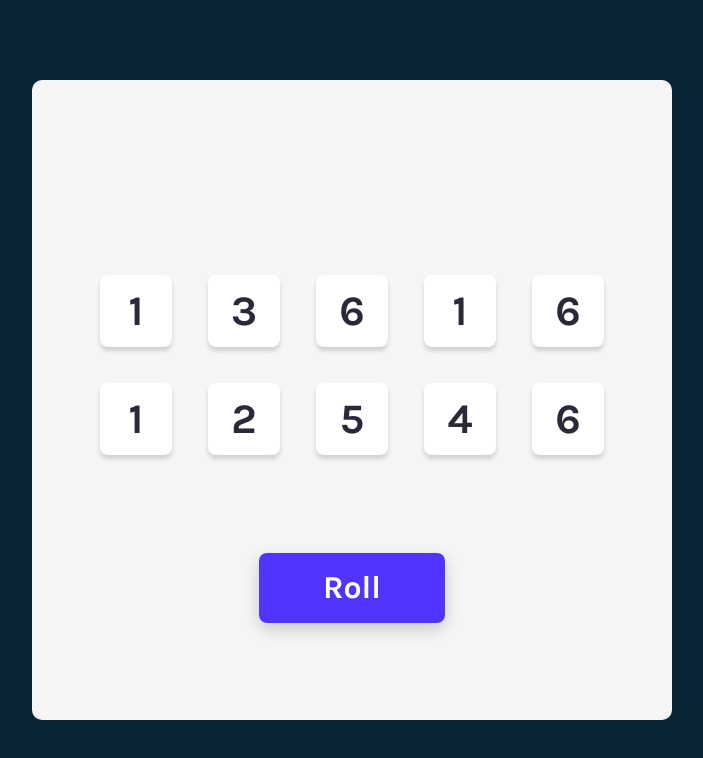
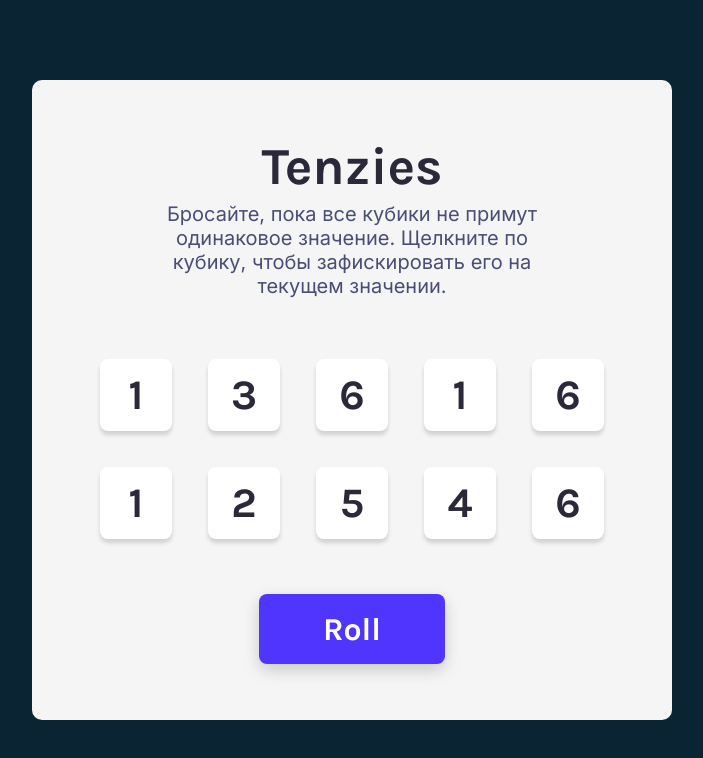
Before and after one commit to ArginP/tenzies-react, a React app: page / in a window 1280 px wide. Shown: the top 758 px of the page, without its empty margins (288-991 px from the left). Built offline with nearby package versions, Linux system fonts and the light colour scheme; the HTML template or start-up script is replaced by a standard one.

Commit message:
add game description section & styles

```diff
--- a/src/App.jsx
+++ b/src/App.jsx
@@ -47,7 +47,13 @@ export default function App() {
     return (
         <>
             <main className={"game-container"}>
-                <div className="text-container"></div>
+                <div className="text-container">
+                    <h1>Tenzies</h1>
+                    <p>
+                        Бросайте, пока все кубики не примут одинаковое значение.
+                        Щелкните по кубику, чтобы зафискировать его на текущем значении.
+                    </p>
+                </div>
 
                 <div className="dice-container">
                     {DieComponents}
--- a/src/main.scss
+++ b/src/main.scss
@@ -1,13 +1,4 @@
-@use "sass:math";
-@import url('https://fonts.googleapis.com/css2?family=Karla:ital,wght@0,200..800;1,200..800&display=swap');
-
-@function rem($pixel) {
-  @if math.is-unitless($pixel) {
-    @return math.div($pixel, 16) + rem;
-  } @else {
-    @error 'Не используйте единицы измерения при работе с функцией rem()! Передавайте аргументом только числа.'
-  }
-}
+@import url('https://fonts.googleapis.com/css2?family=Inter:ital,opsz,wght@0,14..32,100..900;1,14..32,100..900&family=Karla:ital,wght@0,200..800;1,200..800&display=swap');
 
 * {
   box-sizing: border-box;
@@ -40,6 +31,45 @@ main.game-container {
     left: calc(50% - calc($gameDimension / 4));
     height: calc($gameDimension / 1.5);
     width: calc($gameDimension / 2);
+  }
+
+  .text-container {
+    display: flex;
+    flex-direction: column;
+    justify-content: center;
+    align-items: center;
+    width: 420px;
+    text-align: center;
+    margin: 0;
+
+    h1 {
+      font-size: 52px;
+      font-weight: bold;
+      color: #2b283a;
+      margin: 0;
+
+      @media screen and (max-width: 640px) {
+        font-size: 26px;
+      }
+    }
+
+    p {
+      font-family: "Inter", sans-serif;
+      font-size: 20px;
+      color: #4a4e74;
+      margin: 5px;
+
+      @media screen and (max-width: 640px) {
+        font-size: 13px;
+        color: #F5F5F5;
+        position: absolute;
+        top: - calc($gameDimension / 8);
+      }
+    }
+
+    @media screen and (max-width: 640px) {
+      width: 234px;
+    }
   }
 
  .dice-container {
```
